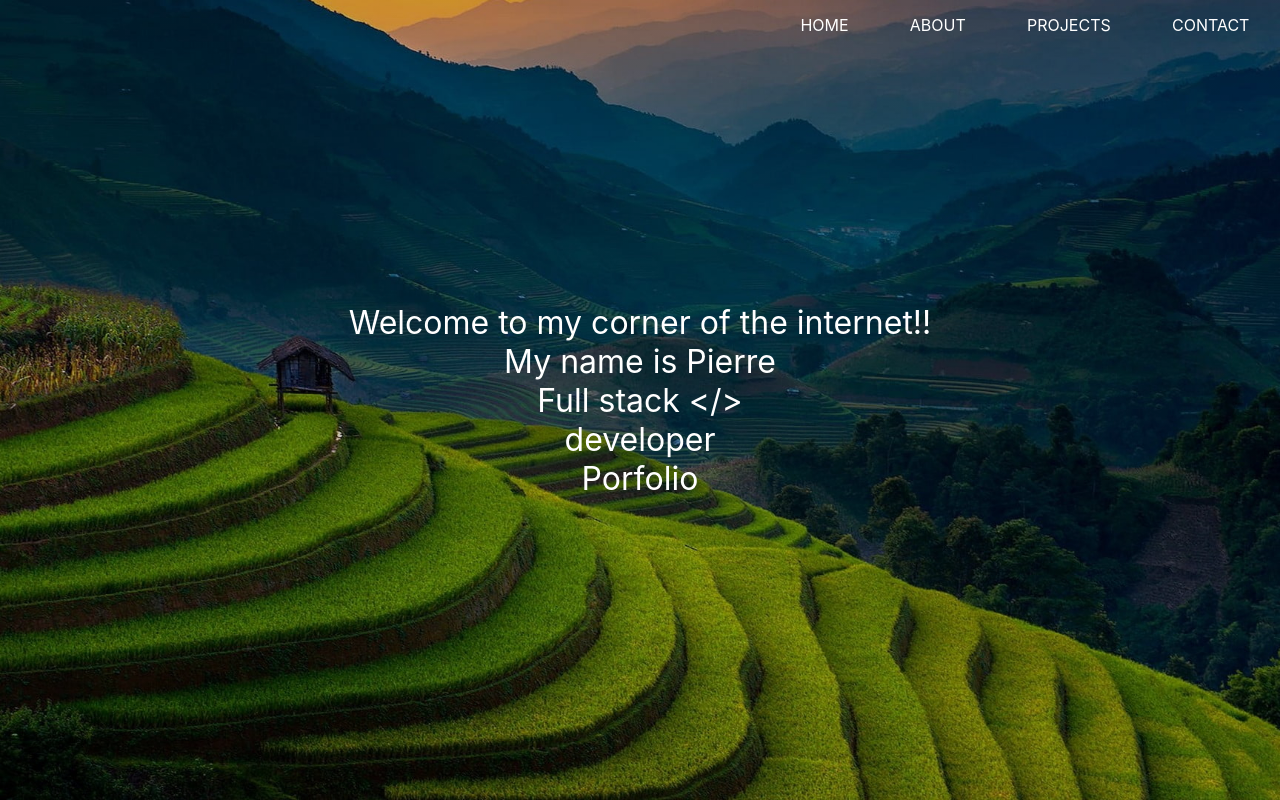
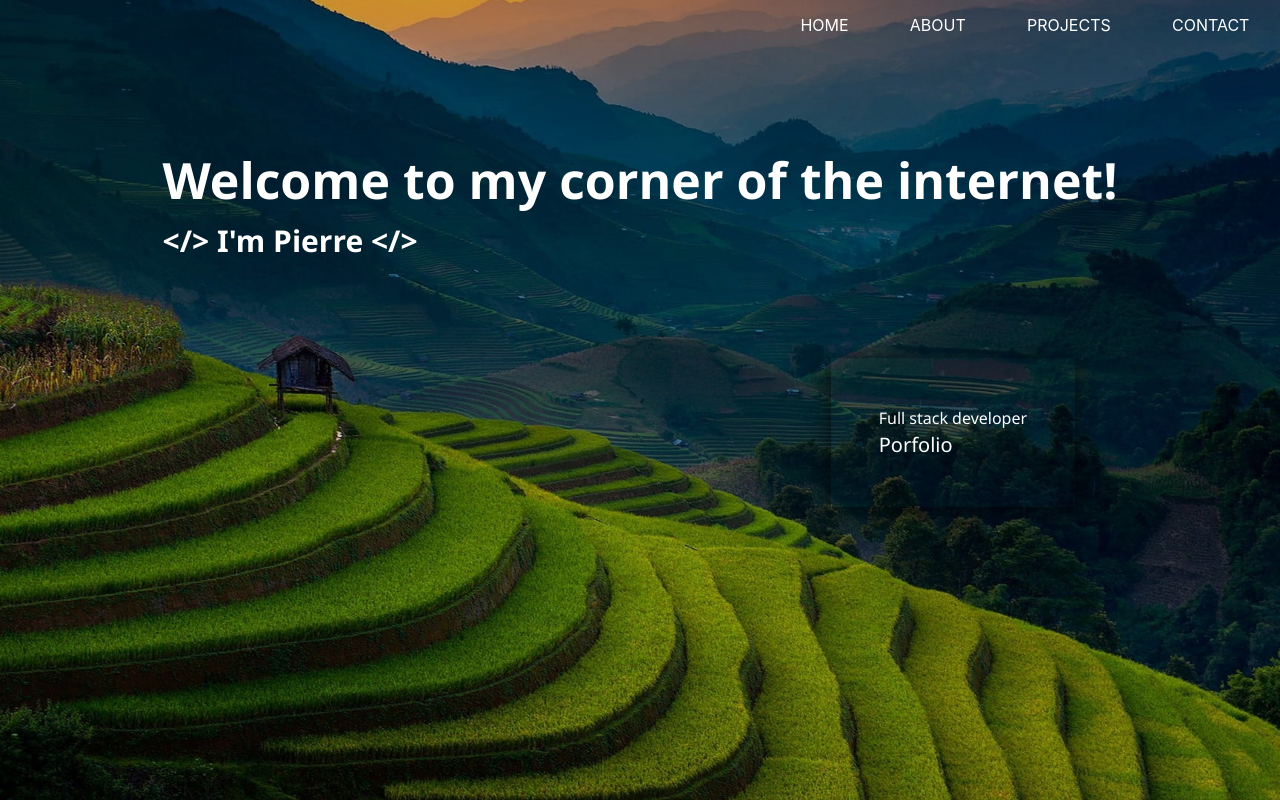
Before and after one commit to PierreLN/PierreLN.github.io, a React (Create React App) app: page / in a window 1280 px wide. Built offline with nearby package versions, Linux system fonts and the light colour scheme.

Commit message:
homepage completed

```diff
--- a/src/components/HomePage/HomePage.jsx
+++ b/src/components/HomePage/HomePage.jsx
@@ -3,16 +3,20 @@ import styles from "./HomePage.module.css";
 import Card from "../UI/Card";
 
 function HomePage(props) {
-
-    const sign = '</>'
+  const sign = "</>";
   return (
     <div className={styles.homepage}>
       <Card className={styles.homepage_section}>
-        <p>Welcome to my corner of the internet!!</p>
-        <p>My name is Pierre</p>
-        <p>Full stack {sign}</p>
-        <p>developer</p>
-        <p>Porfolio</p>
+        <p className={styles.welcome}>
+          Welcome to my corner of the internet!
+          <p className={styles.name}>
+            {sign} I'm Pierre {sign}
+          </p>
+        </p>
+        <div className={styles.presentation}>
+          <p className={styles.title}>Full stack developer</p>
+          <p className={styles.porfolio}>Porfolio</p>
+        </div>
       </Card>
     </div>
   );
--- a/src/components/HomePage/HomePage.module.css
+++ b/src/components/HomePage/HomePage.module.css
@@ -1,8 +1,39 @@
 .homepage {
-    text-align: center;
-
 }
 
 .homepage_section {
-    font-size: xx-large;
+  font-family: "Segoe UI", sans-serif;
+  line-height: 1.5;
+  margin-top: -150px;
 }
+
+.presentation {
+  width: fit-content;
+  box-shadow: 0px 5px 20px 5px rgba(0, 0, 0, 0.5);
+  padding: 5%;
+  margin-left: 70%;
+  transition: all 0.5s ease;
+}
+
+.presentation:hover {
+  transform: scale(1.5);
+  box-shadow: 0px 15px 40px 15px rgba(0, 0, 0, 0.5);
+  cursor: pointer;
+}
+
+.welcome {
+  font-size: 50px;
+  font-weight: 600;
+  margin-bottom: 10%;
+}
+
+.name {
+  font-size: 30px;
+}
+
+.developer {
+}
+
+.porfolio {
+  font-size: 20px;
+}
```
